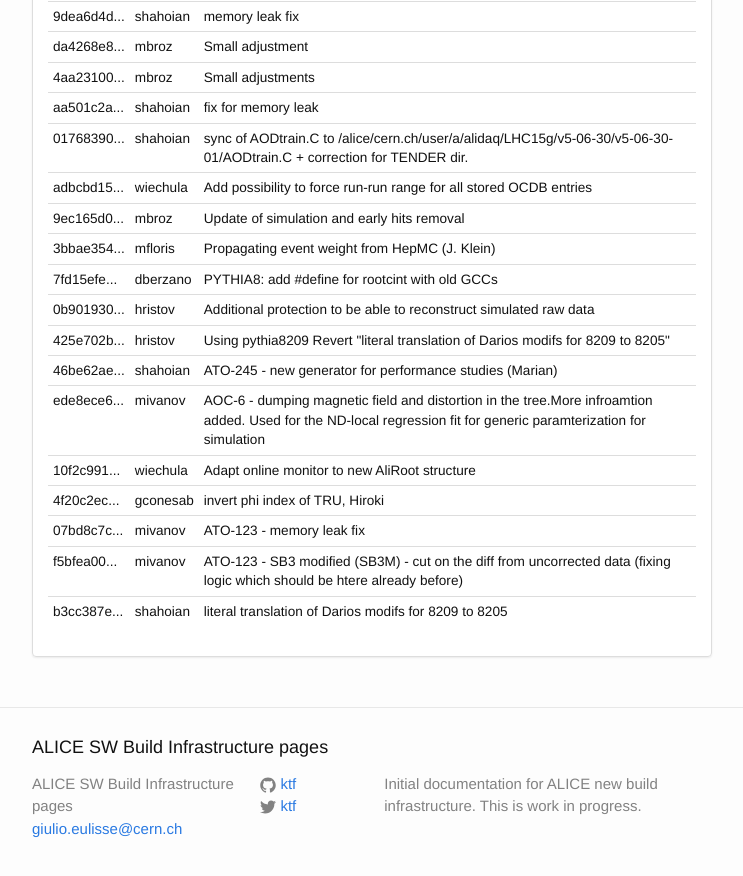
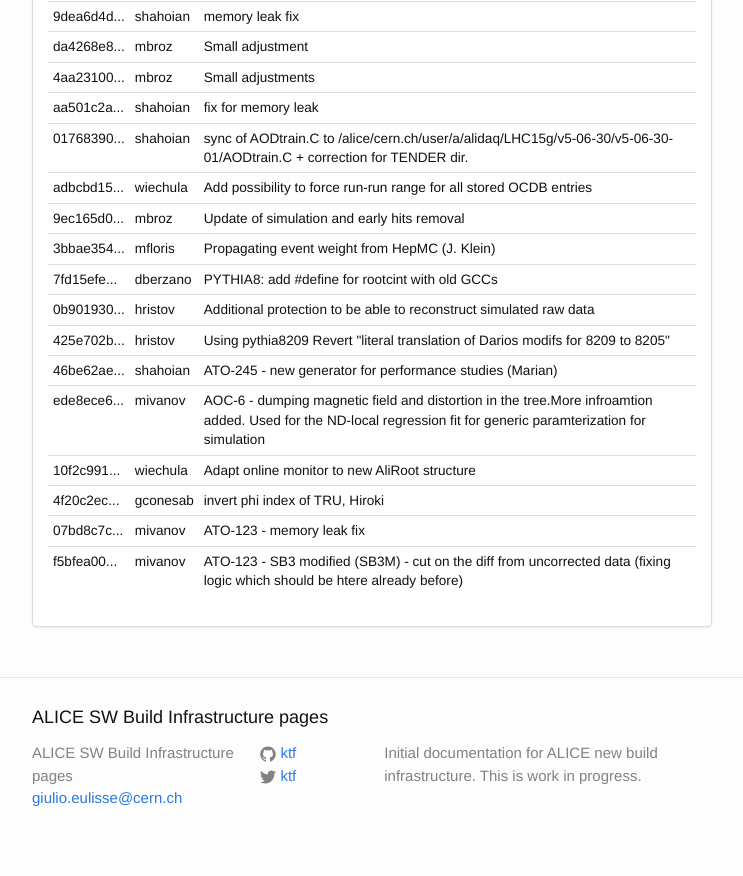
Before and after one commit to alisw/alisw.github.io, a Jekyll site: the page built from index.html, in a window 1280 px wide and 900 px high, scrolled down 28478 px. Shown: the top 876 px of the window, without its empty margins (268-1011 px from the left). Built offline with Jekyll 4.4.1, drawn with Linux system fonts in a browser that asks for light colours; nearby versions of some CDN libraries.

Commit message:
Updated results.

```diff
--- a/_data/commits-aliroot-master.yaml
+++ b/_data/commits-aliroot-master.yaml
@@ -118,8 +118,3 @@
  message: >-
     ATO-123 - SB3 modified (SB3M)  - cut on the diff from uncorrected data (fixing logic which should be htere already before)
  author: !!str mivanov
--
- commit: "b3cc387e56ebd72d75f6ae3ef6f7613e2567c16f"
- message: >-
-    literal translation of Darios modifs for 8209 to 8205
- author: !!str shahoian
```
